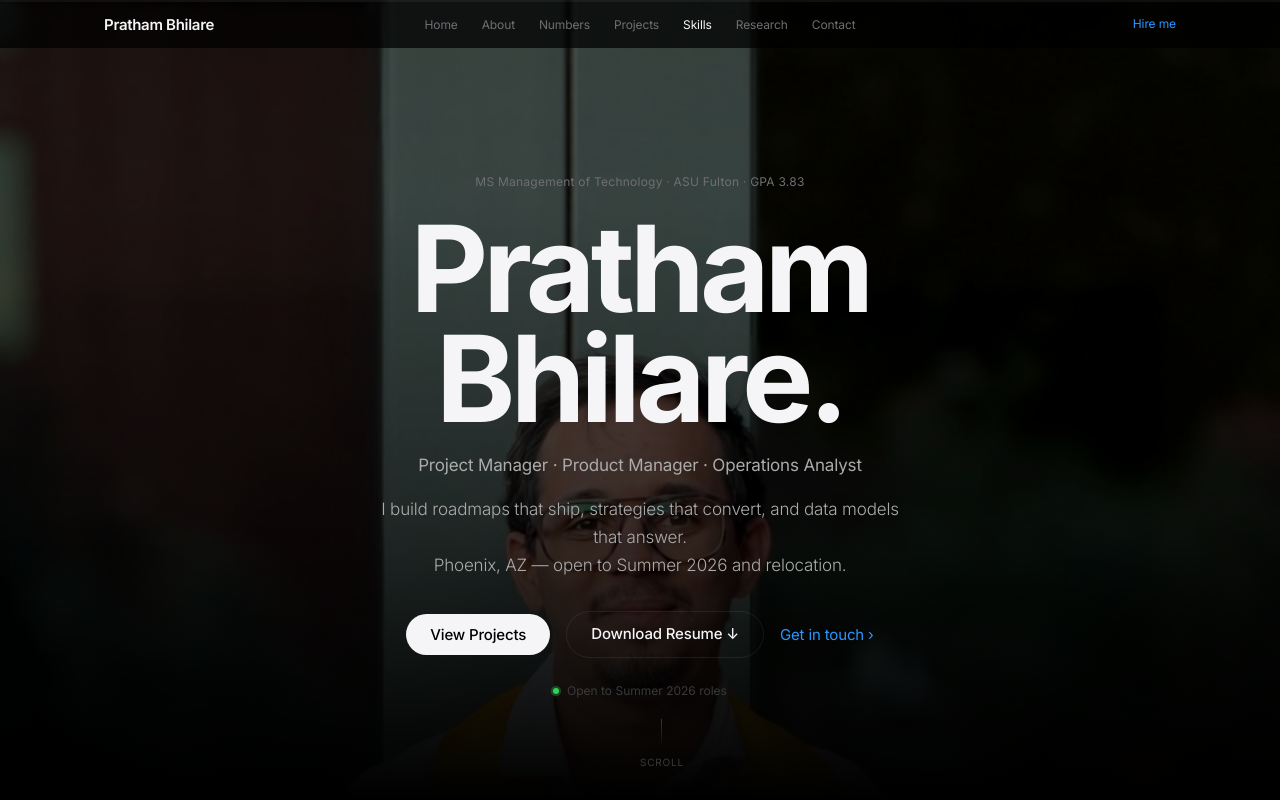
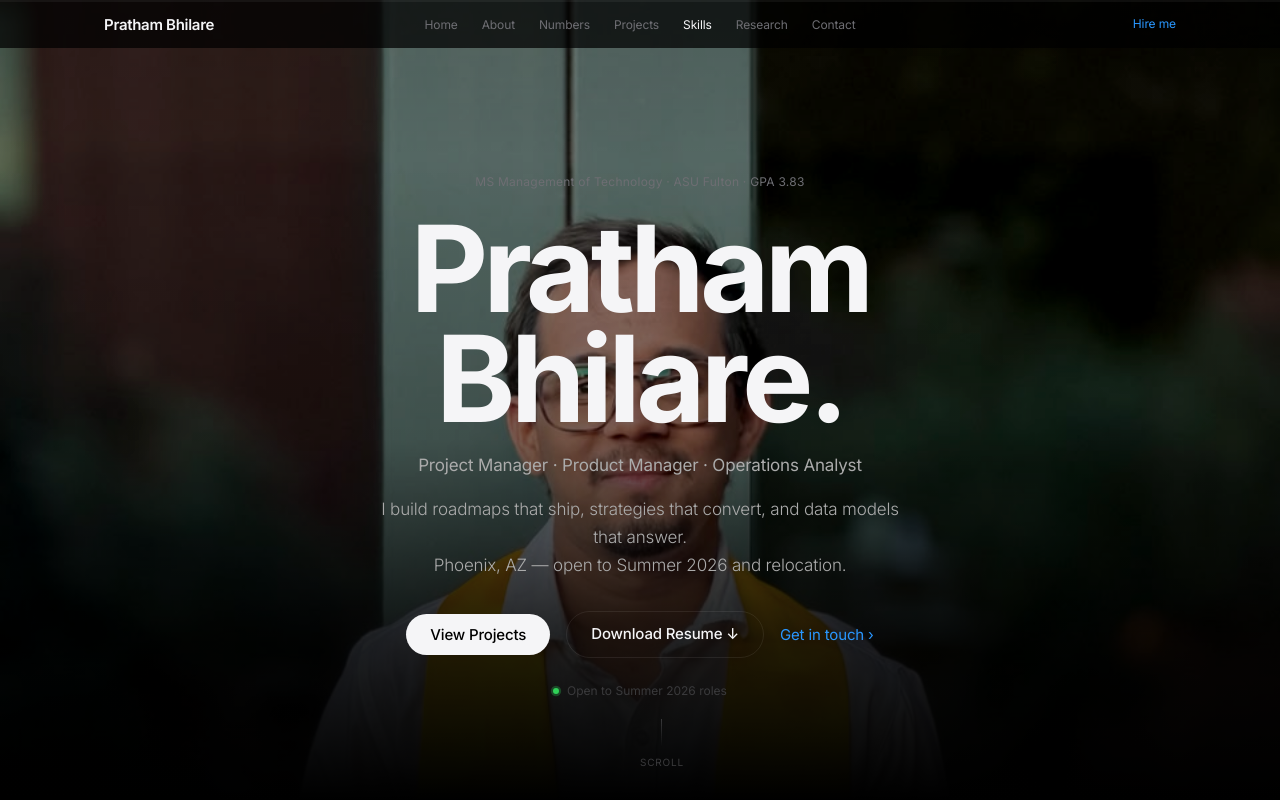
Before and after one commit to bhilarepratham/portfolio, a Next.js app: page / in a window 1280 px wide. Shown: the top 800 px of the page. Built offline with nearby package versions, Linux system fonts and the light colour scheme.

Commit message:
Modify hero image styles and gradient effects
Adjusted hero image properties and updated gradient for hero fade.

```diff
--- a/app/globals.css
+++ b/app/globals.css
@@ -99,16 +99,17 @@ strong { font-weight: 600; color: var(--t1); }
 }
 .hero-img {
   width: 100%; height: 100%;
-  object-fit: cover; object-position: top center;
-  opacity: 0.35; filter: contrast(1.06) saturate(0.85);
+  object-fit: cover; object-position: center 15%;
+  opacity: 0.55; filter: contrast(1.04) saturate(0.88);
 }
 .hero-fade {
   position: absolute; inset: 0;
   background: linear-gradient(
     180deg,
-    rgba(0,0,0,0.08)  0%,
-    rgba(0,0,0,0.0)   25%,
-    rgba(0,0,0,0.35)  65%,
+    rgba(0,0,0,0.1)  0%,
+    rgba(0,0,0,0.0)  20%,
+    rgba(0,0,0,0.15) 55%,
+    rgba(0,0,0,0.75) 80%,
     rgba(0,0,0,1.0)  100%
   );
 }
```
